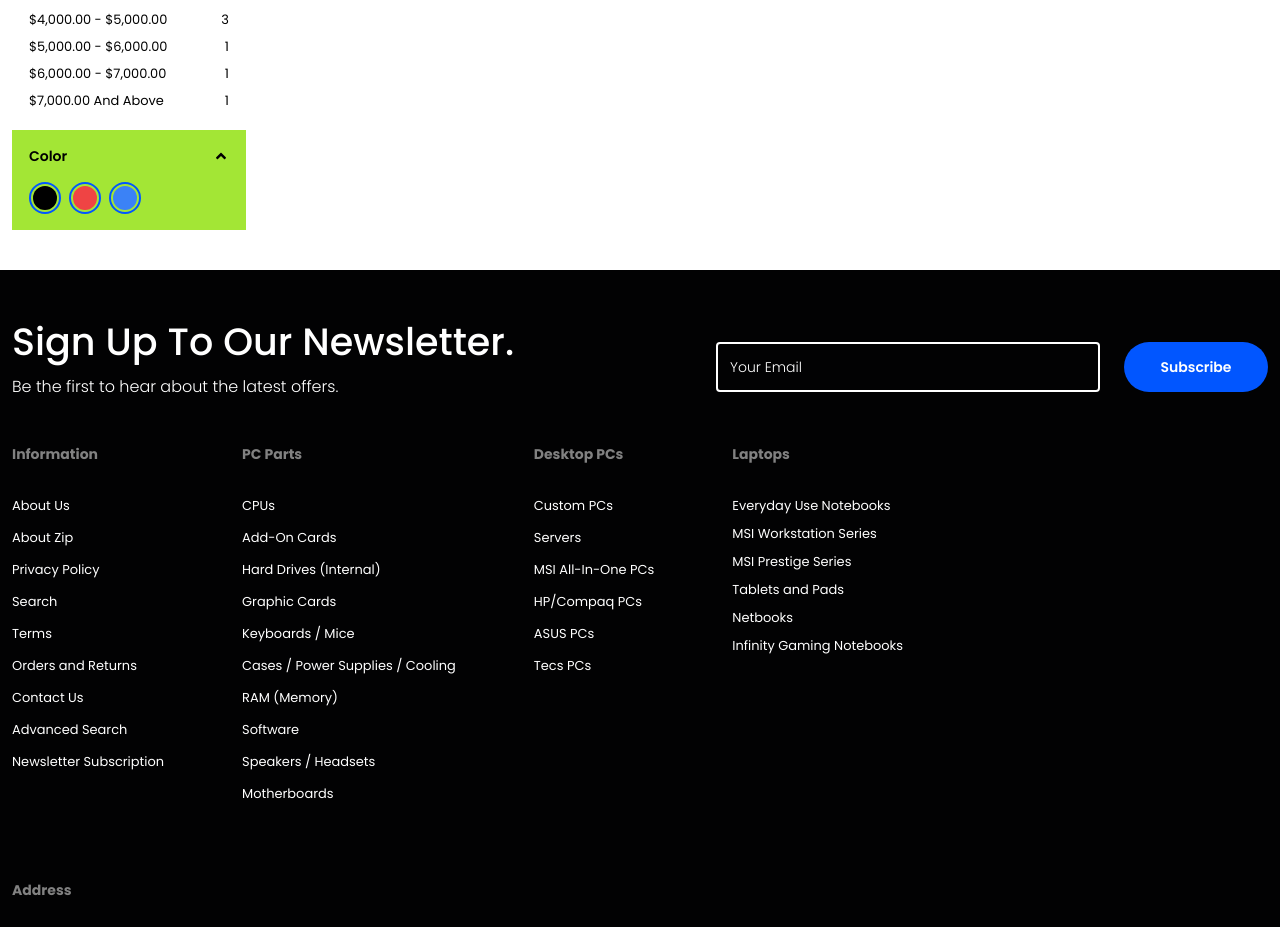
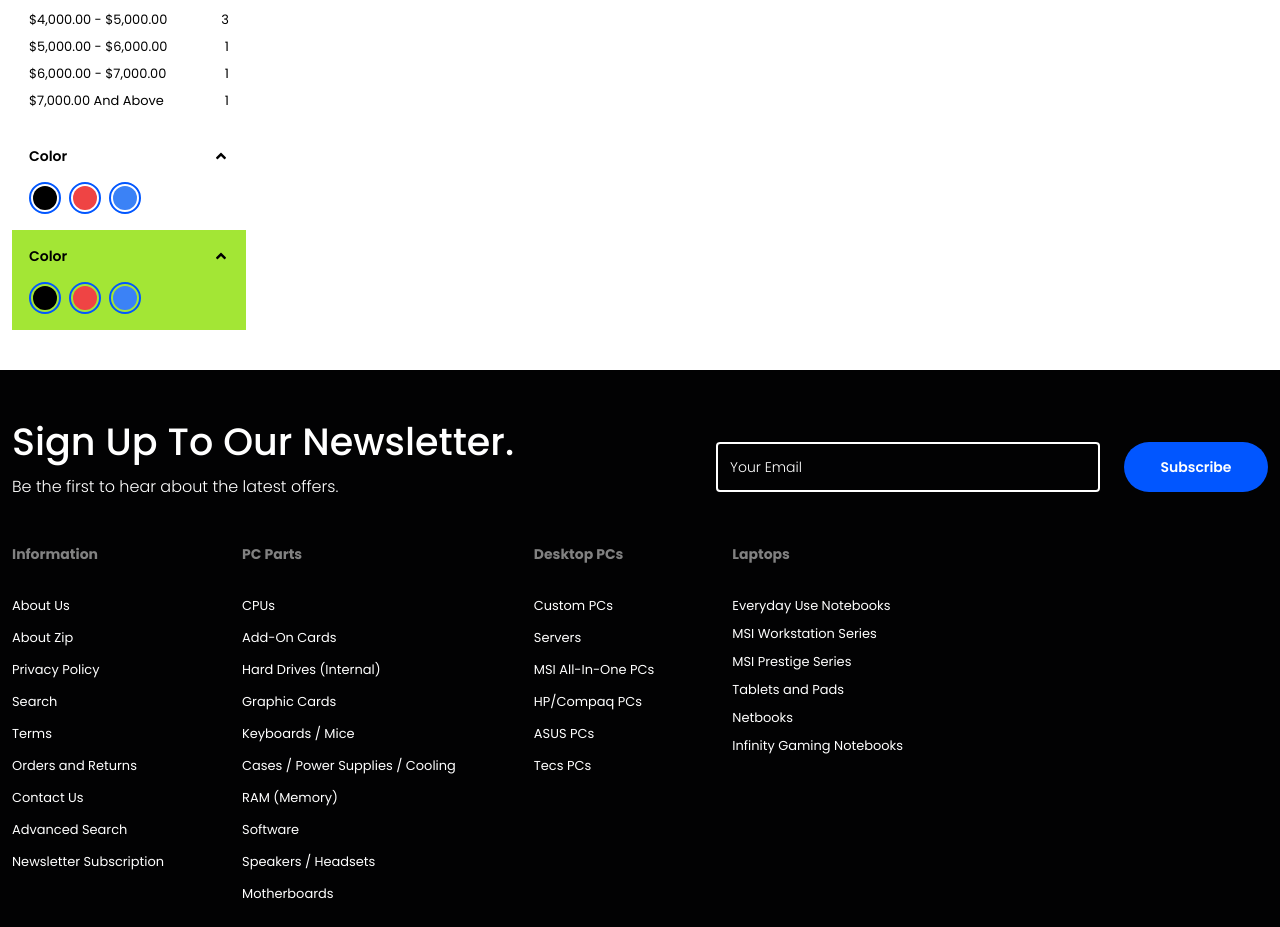
Before and after one commit to arakash-developer/techstore100, a Next.js app: page /laptop in a window 1280 px wide. Shown: the part 828-1755 px from the top of the page. Built offline with nearby package versions, Linux system fonts and the light colour scheme.

Commit message:
Update page.jsx

```diff
--- a/app/laptop/page.jsx
+++ b/app/laptop/page.jsx
@@ -204,6 +204,27 @@ const page = () => {
           {/* Price Section */}
 
           {/* Color Section */}
+          <div className="py-4 px-[17px]">
+            <div className="mb-2 flex justify-between items-center">
+              <h3 className="font-semibold text-sm text-[var(--color---7)]">
+                Color
+              </h3>
+              <FaAngleUp className="text-[var(--color---7)]" />
+            </div>
+            <div className="mt-4 flex gap-2 items-center">
+              <div className="rounded-full w-8 h-8 border-2 border-[var(--color---3)] flex items-center justify-center">
+                <div className="rounded-full w-6 h-6 bg-black cursor-pointer"></div>
+              </div>
+              <div className="rounded-full w-8 h-8 border-2 border-[var(--color---3)] flex items-center justify-center">
+                <div className="rounded-full w-6 h-6 bg-red-500 cursor-pointer"></div>
+              </div>
+              <div className="rounded-full w-8 h-8 border-2 border-[var(--color---3)] flex items-center justify-center">
+                <div className="rounded-full w-6 h-6 bg-blue-500 cursor-pointer"></div>
+              </div>
+            </div>
+          </div>
+          {/* Color Section */}
+          {/* Color Section */}
           <div className="py-4 px-[17px] bg-lime-400">
             <div className="mb-2 flex justify-between items-center">
               <h3 className="font-semibold text-sm text-[var(--color---7)]">
```
